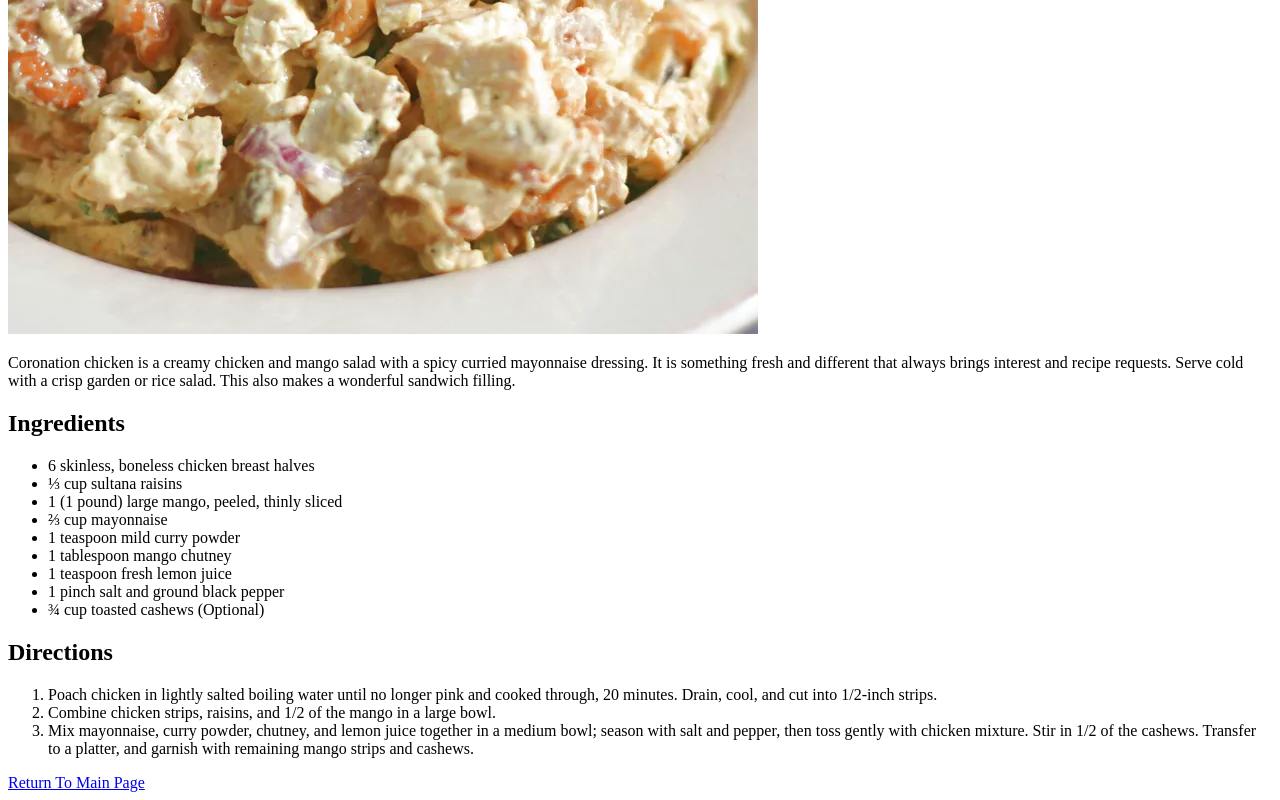
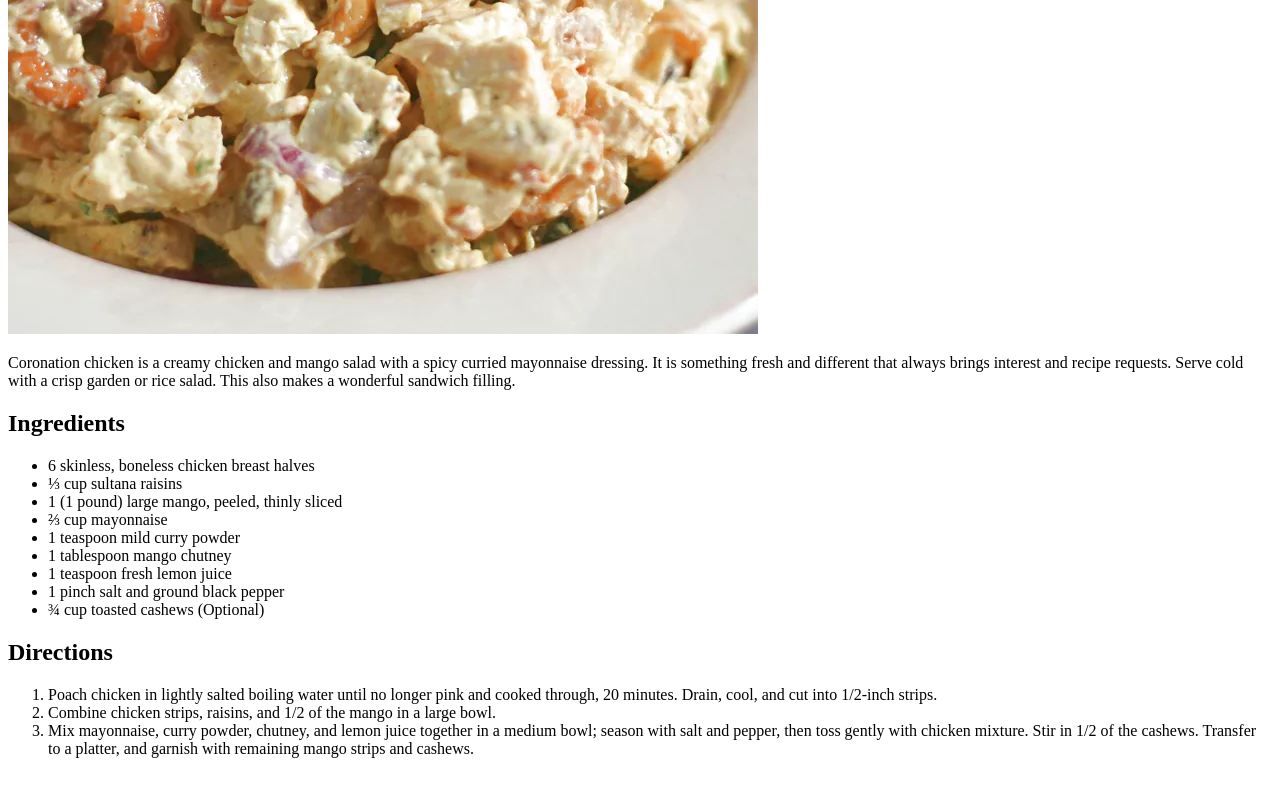
Before and after one commit to rinouba/recipes, a plain HTML site: page recipes/Coronation_Chicken.html in a window 1280 px wide. Shown: the part 496-1296 px from the top of the page. After the commit the page ends 1270 px from the top, so only its background shows below. Drawn offline with Linux system fonts and the light colour scheme.

Commit message:
try to fix it

```diff
--- a/recipes/Coronation_Chicken.html
+++ b/recipes/Coronation_Chicken.html
@@ -42,6 +42,5 @@
         with remaining mango strips and cashews.
       </li>
     </ol>
-    <a href="Recipes/index.html">Return To Main Page</a>
   </body>
 </html>
```
Also changed, not shown: recipes/Homemade_Pasta_Roni.html (+0 -1 lines), recipes/Sloppy Joes.html (+0 -1 lines).
